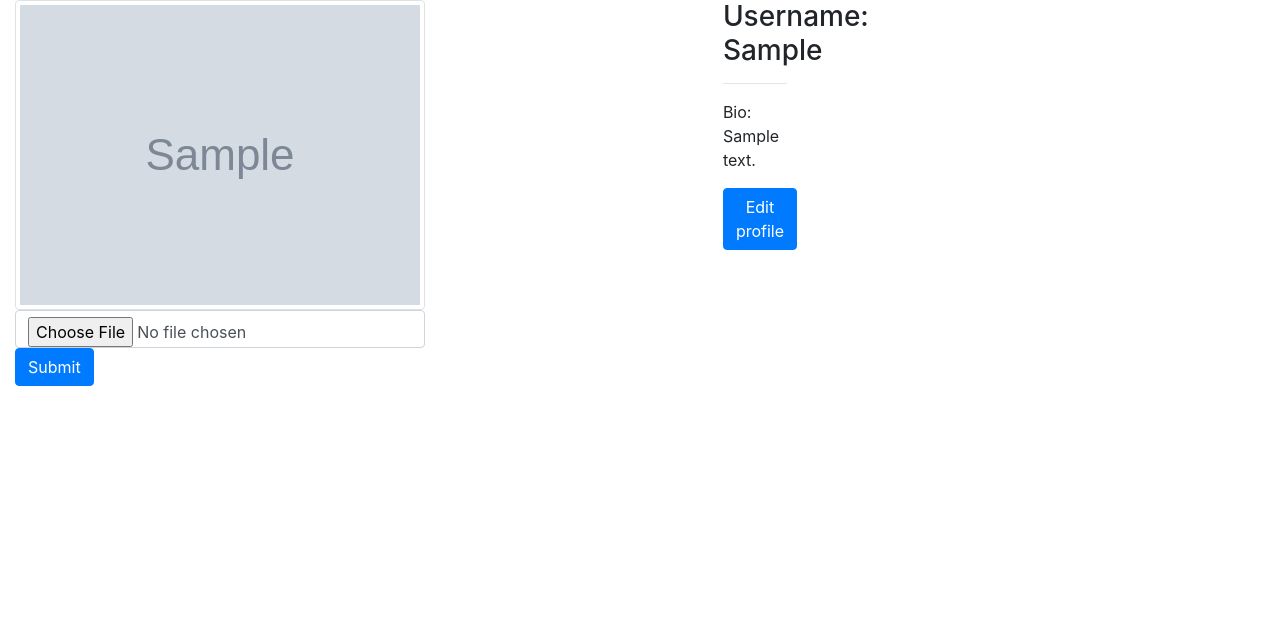
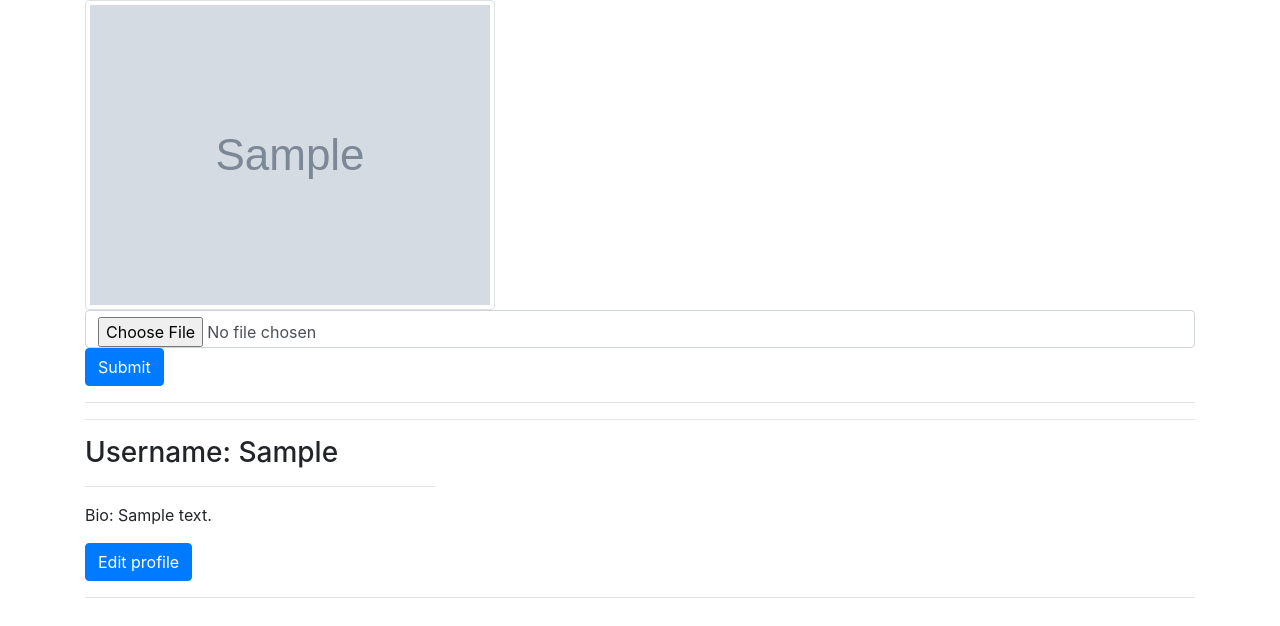
Before and after one commit to Wannjer1/Digital-stories, a Flask app: a page that uses app/templates/profile/profile.html in a window 1280 px wide. Shown: the part 56-682 px from the top of the page. Run offline with Flask 2, Linux system fonts and the light colour scheme; a user stored in the database is signed in; tables that the repository leaves empty hold one stand-in row (values such as "Sample post"); grey boxes marked "Sample" are stand-in pictures; some libraries are stand-ins or nearby versions.

Commit message:
styling update

```diff
--- a/app/templates/profile/profile.html
+++ b/app/templates/profile/profile.html
@@ -1,5 +1,5 @@
 {% extends 'base.html'%} {% block content %}
-<div class="container d-inline-flex">
+<div class="container">
   <div>
     <!-- display profile photo -->
     <div>
@@ -10,7 +10,7 @@
         class="img-thumbnail"
       />
       {% else %}
-      <h3>No rofile picture</h3>
+      <h3>No profile picture</h3>
       {% endif %}
       <!-- profile picture update-->
 
```
